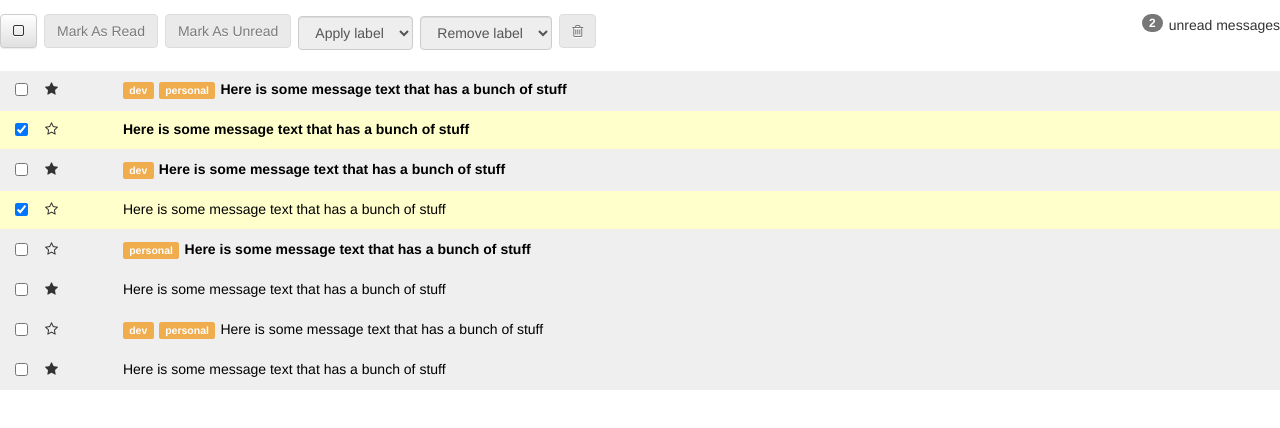
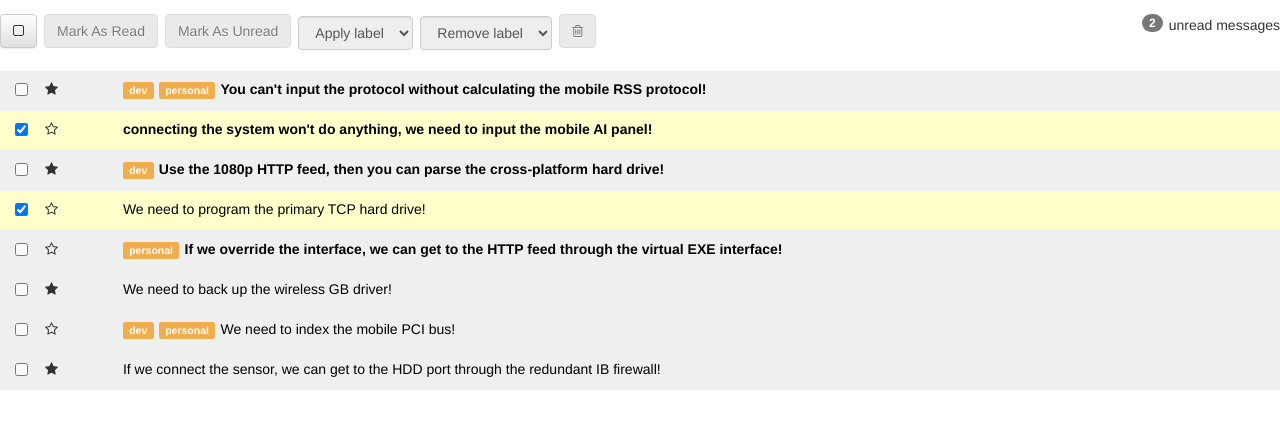
Before and after one commit to coltonberger/react-inbox, a React (Create React App) app: page / in a window 1280 px wide. Shown: the top 428 px of the page. Built offline with nearby package versions, Linux system fonts and the light colour scheme.

Commit message:
got actual message to display from seeded data

```diff
--- a/src/components/MessageComponent.js
+++ b/src/components/MessageComponent.js
@@ -22,7 +22,7 @@
       <div className="col-xs-11">
         {labelList}
         <a href="#">
-          Here is some message text that has a bunch of stuff
+          {message.subject}
         </a>
       </div>
     </div>
```
